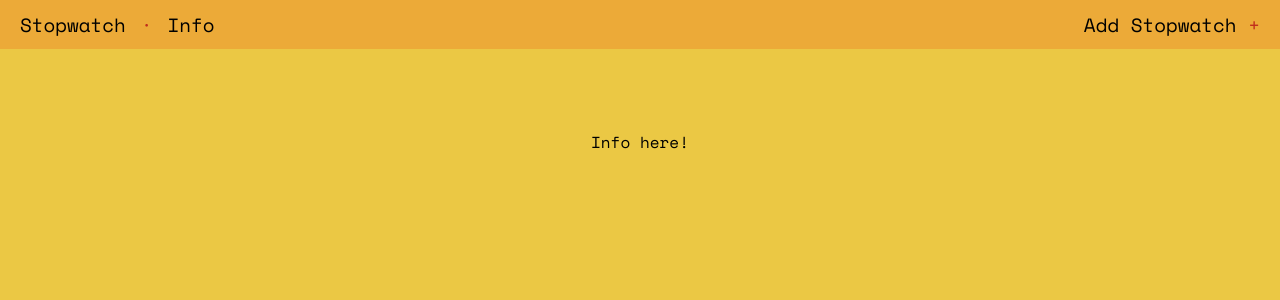
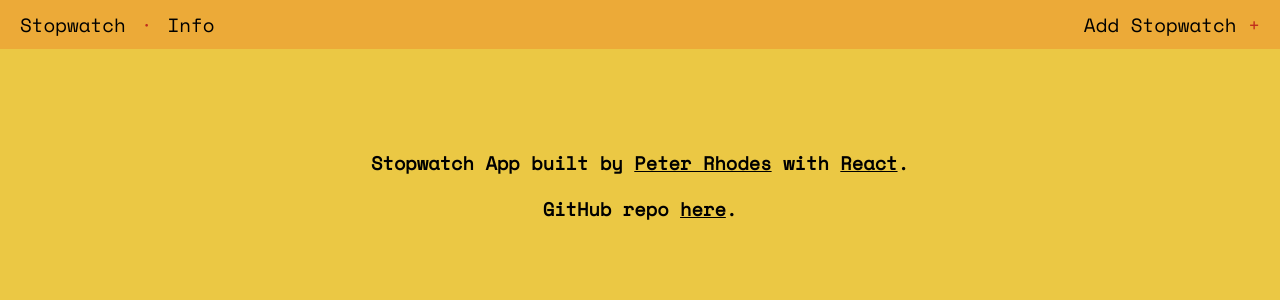
Before and after one commit to RhodesPeter/stopwatch-react, a React (Create React App) app: page /info in a window 1280 px wide. Shown: the top 300 px of the page. Built offline with nearby package versions, Linux system fonts and the light colour scheme.

Commit message:
Add information to /info page

```diff
--- a/src/App.css
+++ b/src/App.css
@@ -146,6 +146,10 @@ a:link {
   cursor: pointer;
 }
 
+.underline {
+  text-decoration: underline !important;
+}
+
 @media screen and (min-width: 520px) {
   .nav {
     width: 100%;
--- a/src/components/Info.js
+++ b/src/components/Info.js
@@ -7,7 +7,15 @@ class Info extends Component {
     return (
       <div className="info">
         <Nav refs="info"/>
-        Info here!
+        <div>
+          <h3>Stopwatch App built by <a className="underline"
+            href="http://rhodespeter.co.uk/">Peter Rhodes</a> with <a className="underline"
+              href="https://facebook.github.io/react/">React</a>.
+          </h3>
+          <h3>GitHub repo <a className="underline"
+            href="https://github.com/RhodesPeter/stopwatch-react">here</a>.
+          </h3>
+        </div>
       </div>
     );
   }
```
